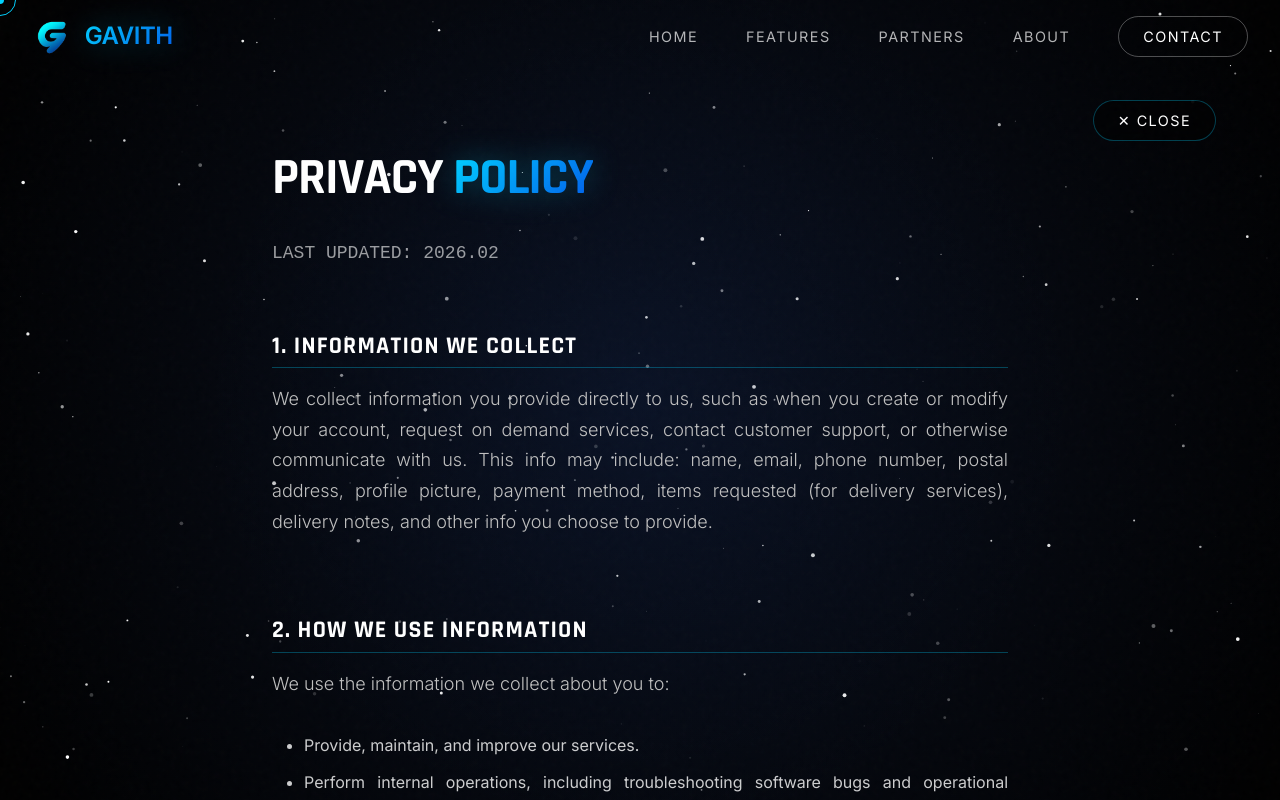
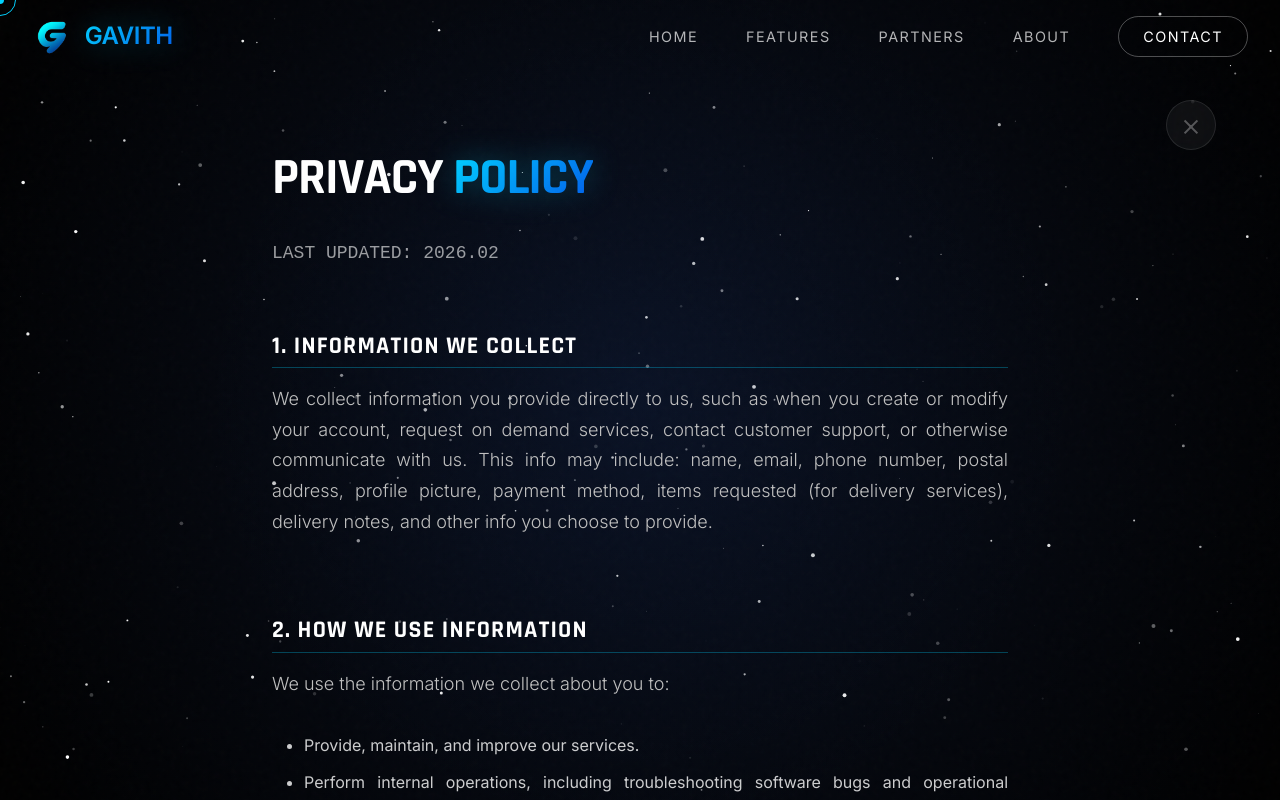
Before and after one commit to Shresht811/GAVITH, a React (Vite) app: page /privacy in a window 1280 px wide. Shown: the top 800 px of the page. Built offline with nearby package versions, Linux system fonts and the light colour scheme.

Commit message:
Round 3 refinements: Center Features, scrolling Partners, Hero shift, and 'X' close buttons

```diff
--- a/src/components/Hero.jsx
+++ b/src/components/Hero.jsx
@@ -42,7 +42,7 @@ const Hero = () => {
                     <img src="/logo_transparent.png" alt="G" style={{
                         height: '1.2em',
                         verticalAlign: 'middle',
-                        marginRight: '-0.20em',
+                        marginRight: '-0.25em', // Shifted slightly more left
                         filter: 'drop-shadow(0 0 40px rgba(0, 91, 234, 0.4))',
                         display: 'inline-block'
                     }} />
--- a/src/components/Vision.jsx
+++ b/src/components/Vision.jsx
@@ -6,35 +6,39 @@ const Vision = () => {
 
     useEffect(() => {
         const section = sectionRef.current;
-        const handleMouseMove = (e) => {
-            if (!solarSystemRef.current || window.matchMedia("(pointer: coarse)").matches) return;
+        const handleMove = (e) => {
+            if (!solarSystemRef.current) return;
+
+            const clientX = e.touches ? e.touches[0].clientX : e.clientX;
+            const clientY = e.touches ? e.touches[0].clientY : e.clientY;
 
             const { left, top, width, height } = section.getBoundingClientRect();
-            const x = (e.clientX - left) / width - 0.5;
-            const y = (e.clientY - top) / height - 0.5;
+            const x = (clientX - left) / width - 0.5;
+            const y = (clientY - top) / height - 0.5;
 
-            // Subtle parallax/tilt effect
-            // Base rotation is rotateX(60deg). We add the mouse influence to it.
             solarSystemRef.current.style.transform =
                 `perspective(1000px) rotateX(${60 - y * 20}deg) rotateY(${x * 20}deg) scale(1.0)`;
         };
 
-        const handleMouseLeave = () => {
+        const handleReset = () => {
             if (!solarSystemRef.current) return;
-            // Reset to base state
             solarSystemRef.current.style.transform =
                 `perspective(1000px) rotateX(60deg) rotateY(0deg) scale(1.0)`;
         };
 
         if (section) {
-            section.addEventListener('mousemove', handleMouseMove);
-            section.addEventListener('mouseleave', handleMouseLeave);
+            section.addEventListener('mousemove', handleMove);
+            section.addEventListener('mouseleave', handleReset);
+            section.addEventListener('touchmove', handleMove, { passive: true });
+            section.addEventListener('touchend', handleReset);
         }
 
         return () => {
             if (section) {
-                section.removeEventListener('mousemove', handleMouseMove);
-                section.removeEventListener('mouseleave', handleMouseLeave);
+                section.removeEventListener('mousemove', handleMove);
+                section.removeEventListener('mouseleave', handleReset);
+                section.removeEventListener('touchmove', handleMove);
+                section.removeEventListener('touchend', handleReset);
             }
         };
     }, []);
--- a/src/pages/Features.jsx
+++ b/src/pages/Features.jsx
@@ -74,7 +74,12 @@ const Features = () => {
                         </div>
                     </ScrollReveal>
 
-                    <div style={{ display: 'grid', gridTemplateColumns: 'repeat(auto-fit, minmax(350px, 1fr))', gap: '2rem' }}>
+                    <div style={{
+                        display: 'grid',
+                        gridTemplateColumns: 'repeat(auto-fit, minmax(min(100%, 350px), 1fr))',
+                        gap: '2rem',
+                        justifyContent: 'center'
+                    }}>
                         {[
                             { title: "Unified Ecosystem", desc: "Connect manufacturing, sales, and logistics in one dashboard. See the entire lifecycle of your product from factory floor to customer door." },
                             { title: "Smart Inventory", desc: "Automated logic that learns your sales patterns. It predicts stock shortages and handles reordering without manual input." },
--- a/src/pages/Partners.jsx
+++ b/src/pages/Partners.jsx
@@ -198,13 +198,13 @@ const LogoMarquee = ({ items, speed = 40, direction = 'normal' }) => (
             animation: `scroll-left ${speed}s linear infinite`,
             animationDirection: direction
         }}>
-            {items.concat(items).map((item, i) => ( // Duplicate items for seamless loop
+            {items.concat(items, items).map((item, i) => ( // Triple items for better coverage on mobile
                 <span key={i} style={{
                     display: 'inline-block',
-                    fontSize: '2.5rem',
+                    fontSize: 'clamp(1.5rem, 6vw, 2.5rem)',
                     fontWeight: '800',
                     color: 'rgba(255,255,255,0.15)',
-                    margin: '0 4rem',
+                    margin: '0 clamp(1.5rem, 5vw, 4rem)',
                     textTransform: 'uppercase',
                     cursor: 'default',
                     transition: 'color 0.3s'
--- a/src/pages/PrivacyPolicy.jsx
+++ b/src/pages/PrivacyPolicy.jsx
@@ -9,17 +9,33 @@ const PrivacyPolicy = () => {
                 top: '100px',
                 right: 'clamp(1rem, 5vw, 4rem)',
                 zIndex: 1000,
-                color: '#fff',
+                color: 'rgba(255,255,255,0.3)',
                 textDecoration: 'none',
-                background: 'rgba(0,0,0,0.5)',
+                background: 'rgba(255,255,255,0.05)',
                 backdropFilter: 'blur(10px)',
-                padding: '0.5rem 1.5rem',
-                borderRadius: '50px',
-                border: '1px solid rgba(0, 210, 255, 0.3)',
-                fontSize: '0.9rem',
-                textTransform: 'uppercase',
-                letterSpacing: '0.1em'
-            }}>✕ Close</Link>
+                width: '50px',
+                height: '50px',
+                borderRadius: '50%',
+                border: '1px solid rgba(255,255,255,0.1)',
+                fontSize: '2rem',
+                display: 'flex',
+                alignItems: 'center',
+                justifyContent: 'center',
+                transition: 'all 0.3s ease',
+                lineHeight: 1,
+                fontWeight: '200'
+            }}
+                onMouseEnter={e => {
+                    e.currentTarget.style.color = '#fff';
+                    e.currentTarget.style.borderColor = 'rgba(0, 210, 255, 0.5)';
+                    e.currentTarget.style.background = 'rgba(0, 210, 255, 0.1)';
+                }}
+                onMouseLeave={e => {
+                    e.currentTarget.style.color = 'rgba(255,255,255,0.3)';
+                    e.currentTarget.style.borderColor = 'rgba(255,255,255,0.1)';
+                    e.currentTarget.style.background = 'rgba(255,255,255,0.05)';
+                }}
+            >&times;</Link>
             <ScrollReveal>
                 <h1 style={{ fontSize: 'clamp(2.5rem, 4vw, 4rem)', marginBottom: '2rem', fontWeight: '800', letterSpacing: '-0.02em' }}>
                     PRIVACY <span className="gavith-text">POLICY</span>
--- a/src/pages/TermsOfService.jsx
+++ b/src/pages/TermsOfService.jsx
@@ -9,17 +9,33 @@ const TermsOfService = () => {
                 top: '100px',
                 right: 'clamp(1rem, 5vw, 4rem)',
                 zIndex: 1000,
-                color: '#fff',
+                color: 'rgba(255,255,255,0.3)',
                 textDecoration: 'none',
-                background: 'rgba(0,0,0,0.5)',
+                background: 'rgba(255,255,255,0.05)',
                 backdropFilter: 'blur(10px)',
-                padding: '0.5rem 1.5rem',
-                borderRadius: '50px',
-                border: '1px solid rgba(0, 210, 255, 0.3)',
-                fontSize: '0.9rem',
-                textTransform: 'uppercase',
-                letterSpacing: '0.1em'
-            }}>✕ Close</Link>
+                width: '50px',
+                height: '50px',
+                borderRadius: '50%',
+                border: '1px solid rgba(255,255,255,0.1)',
+                fontSize: '2rem',
+                display: 'flex',
+                alignItems: 'center',
+                justifyContent: 'center',
+                transition: 'all 0.3s ease',
+                lineHeight: 1,
+                fontWeight: '200'
+            }}
+                onMouseEnter={e => {
+                    e.currentTarget.style.color = '#fff';
+                    e.currentTarget.style.borderColor = 'rgba(0, 210, 255, 0.5)';
+                    e.currentTarget.style.background = 'rgba(0, 210, 255, 0.1)';
+                }}
+                onMouseLeave={e => {
+                    e.currentTarget.style.color = 'rgba(255,255,255,0.3)';
+                    e.currentTarget.style.borderColor = 'rgba(255,255,255,0.1)';
+                    e.currentTarget.style.background = 'rgba(255,255,255,0.05)';
+                }}
+            >&times;</Link>
             <ScrollReveal>
                 <h1 style={{ fontSize: 'clamp(2.5rem, 4vw, 4rem)', marginBottom: '2rem', fontWeight: '800', letterSpacing: '-0.02em' }}>
                     TERMS OF <span className="gavith-text">SERVICE</span>
```
